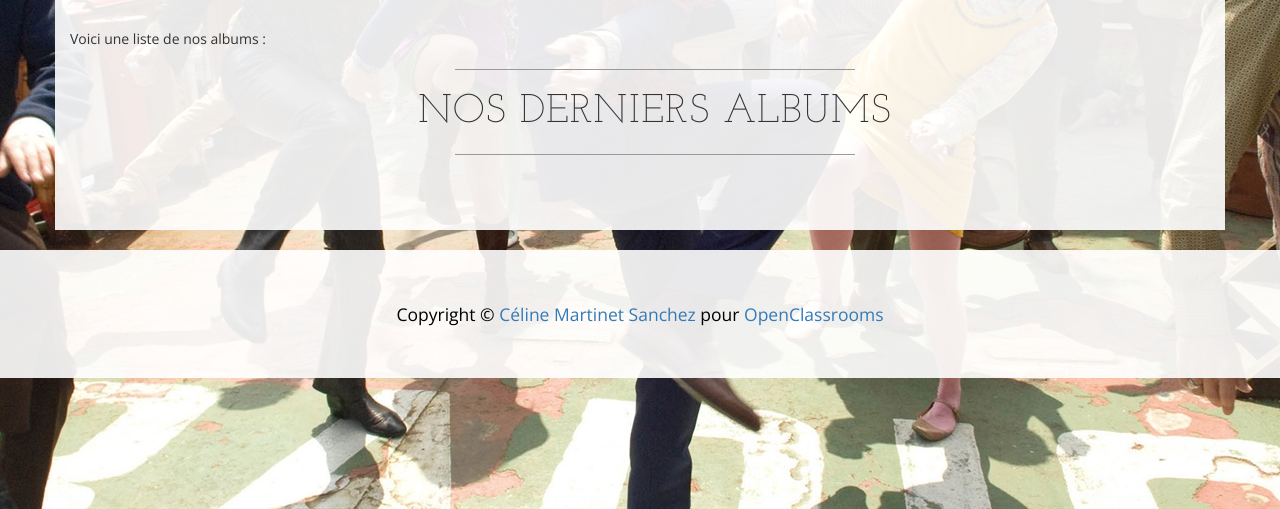
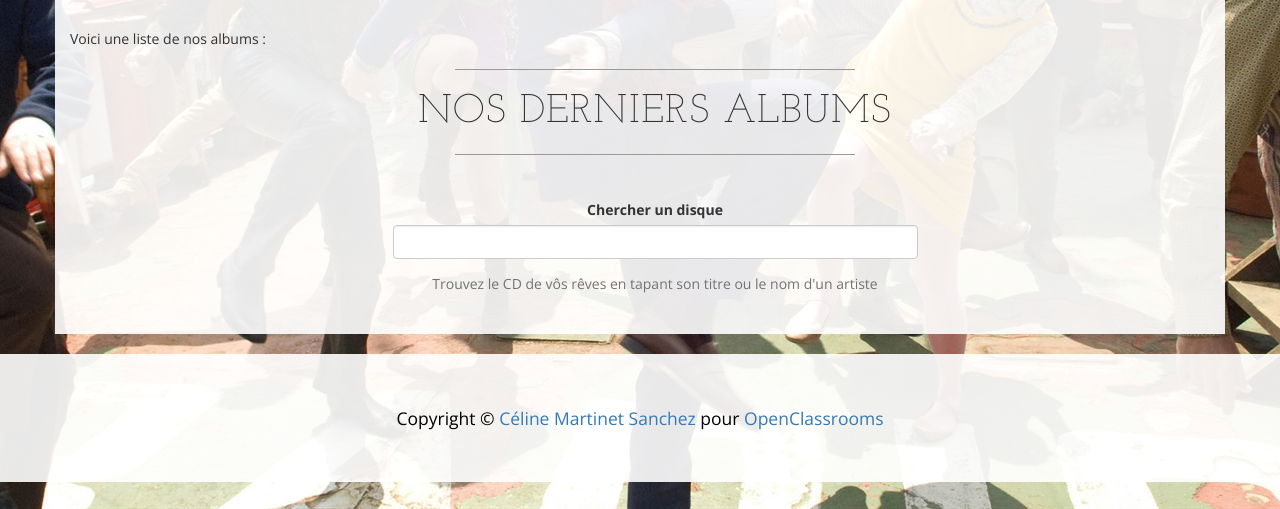
Before and after one commit to richad-m/django_disc_project, a Django app: page / in a window 1280 px wide. Shown: the part 291-800 px from the top of the page. Run offline with Django 3.2, Linux system fonts and the light colour scheme; data that the repository does not hold is empty; some libraries are stand-ins or nearby versions.

Commit message:
added search form for artist / albums

```diff
--- a/store/templates/store/list.html
+++ b/store/templates/store/list.html
@@ -4,7 +4,7 @@
     <h2 class="intro-text text-center">{{ list_title }}</h2>
     <hr class="detail-separator" />
   </div>
-  {% for album in albums %}
+  {% include 'store/search_form.html' %} {% for album in albums %}
   <div class="col-sm-4 text-center">
     <a href="{% url 'store:detail' album_id=album.id %}">
       <img
--- /dev/null
+++ b/store/templates/store/search_form.html
@@ -0,0 +1,16 @@
+<div class="col-lg-12 detail separator">
+  <form
+    action="{% url 'store:search' %}"
+    method="get"
+    class="col-md-6 col-md-offset-3 text-center"
+  >
+    <div class="form-group">
+      <label for="searchForm">Chercher un disque</label>
+      <input id="searchForm" class="form-control" name="query" />
+    </div>
+    <span class="help-block" id="helpBlock"
+      >Trouvez le CD de vôs rêves en tapant son titre ou le nom d'un
+      artiste</span
+    >
+  </form>
+</div>
```
